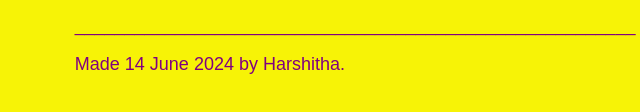
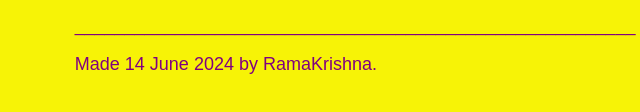
Before and after one commit to Ramakrishnapunamalli03/Mern_fullstack, a plain HTML site: page cssTask5.html in a window 1280 px wide. Shown: the part 428-540 px from the top of the page, 196-836 px from the left. Drawn offline with Linux system fonts and the light colour scheme.

Commit message:
cssTask5.html

```diff
--- a/cssTask5.html
+++ b/cssTask5.html
@@ -66,7 +66,7 @@
         <p>It lacks images, but at least it has style. And it has links, even if they don't go anywhere...</p>
         <p>There should be more here, but I don't know what yet.</p>
     ________________________________________________________
-        <p>Made 14 June 2024 by Harshitha.</p>
+        <p>Made 14 June 2024 by RamaKrishna.</p>
     </div>
 
 </body>
```
